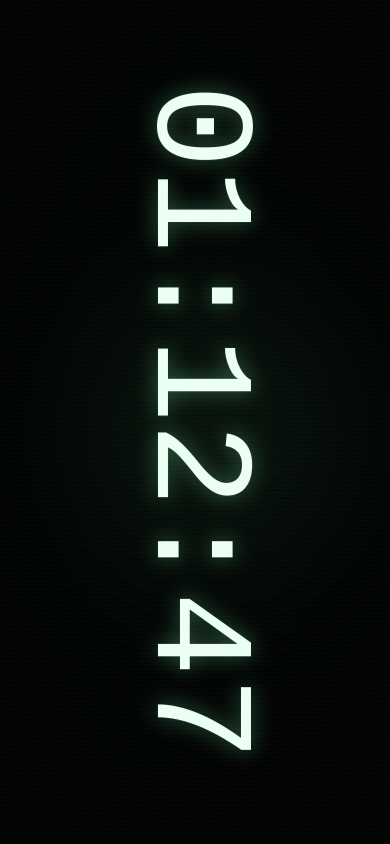
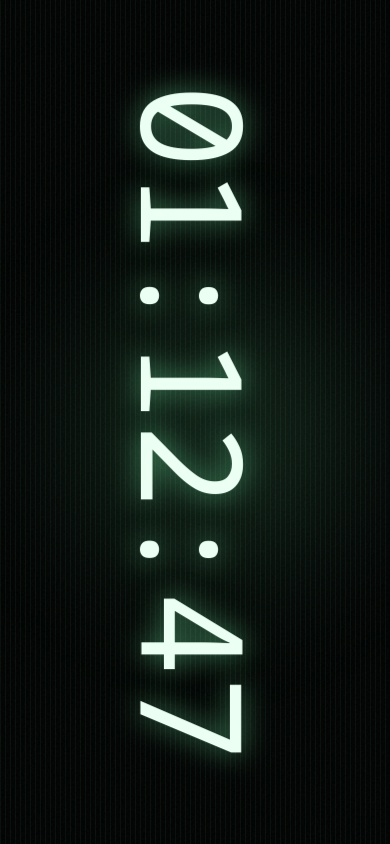
Before and after one commit to tuaki/clock, a website built with Vite: page index.html in a window 390 px wide. Built offline with nearby package versions, Linux system fonts and the light colour scheme.

Commit message:
phone font + styles

```diff
--- a/src/style.css
+++ b/src/style.css
@@ -28,11 +28,22 @@ body::before {
     );
 }
 
+.phone body::before {
+    pointer-events: none;
+    background: repeating-linear-gradient(
+        to right,
+        rgba(124,255,178,0.05),
+        rgba(124,255,178,0.05) 1px,
+        transparent 1px,
+        transparent 5px
+    );
+}
+
 .time {
     font-size: 1rem;
     line-height: 1;
 
-    font-family: monospace;
+    font-family: "Noto Sans Mono", monospace;
     font-weight: 500;
     font-variant-numeric: tabular-nums;
     user-select: none;
@@ -48,6 +59,7 @@ body::before {
 
 .phone .time {
     transform: rotate(90deg);
+    text-shadow: 0 0 0.2rem rgba(124, 255, 178, 0.5);
 }
 
 .time:hover {
@@ -83,6 +95,14 @@ body::before {
     animation: float 20s ease-in-out infinite;
 }
 
+.phone .ambient-glow {
+       background: radial-gradient(
+        circle,
+        rgba(124, 255, 178, 0.16),
+        transparent 70%
+    );
+}
+
 @keyframes float {
     0%, 100% { transform: translate(-0.2rem, -0.1rem); }
     50%      { transform: translate(0.2rem, 0.1rem); }
```
